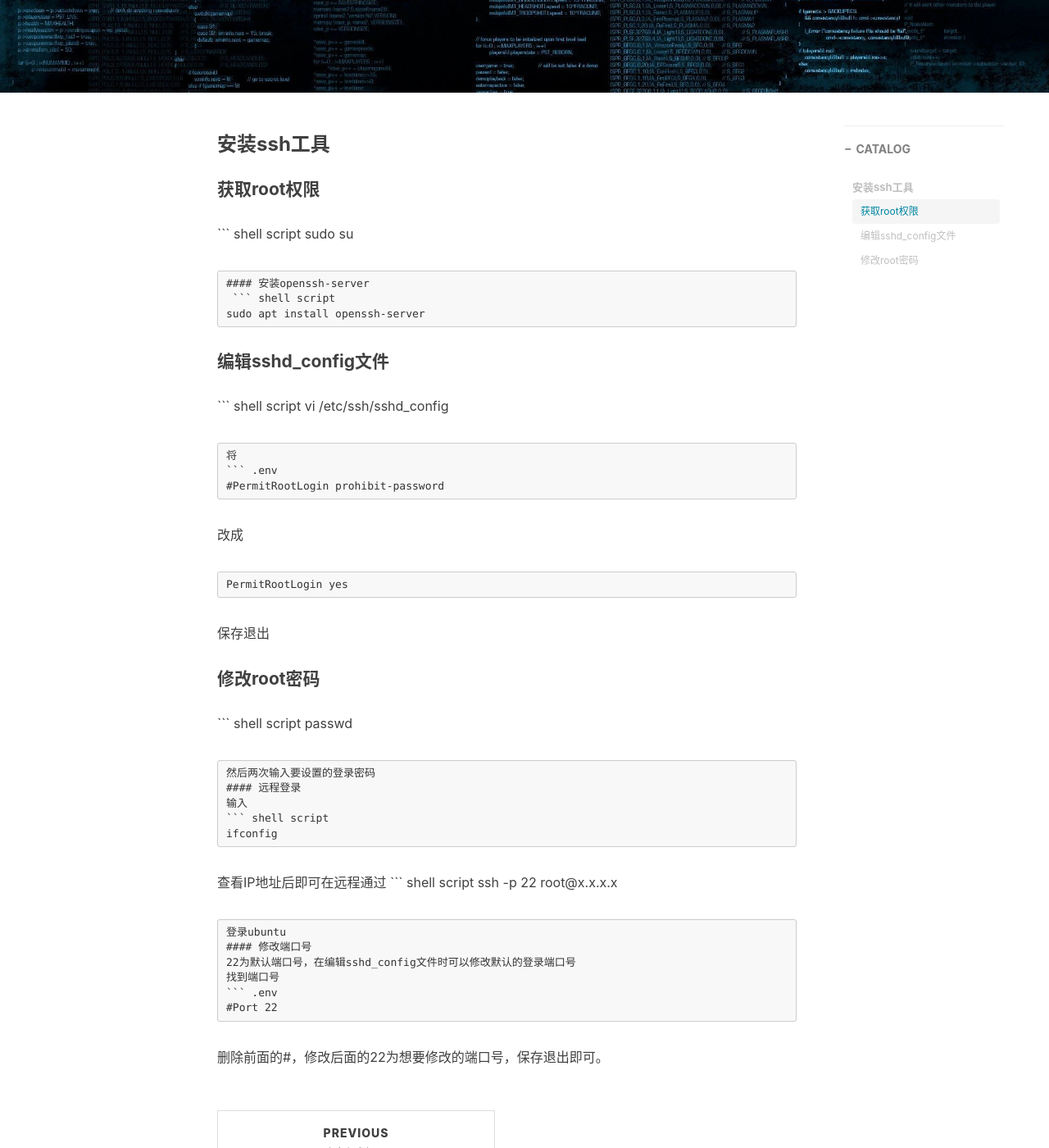
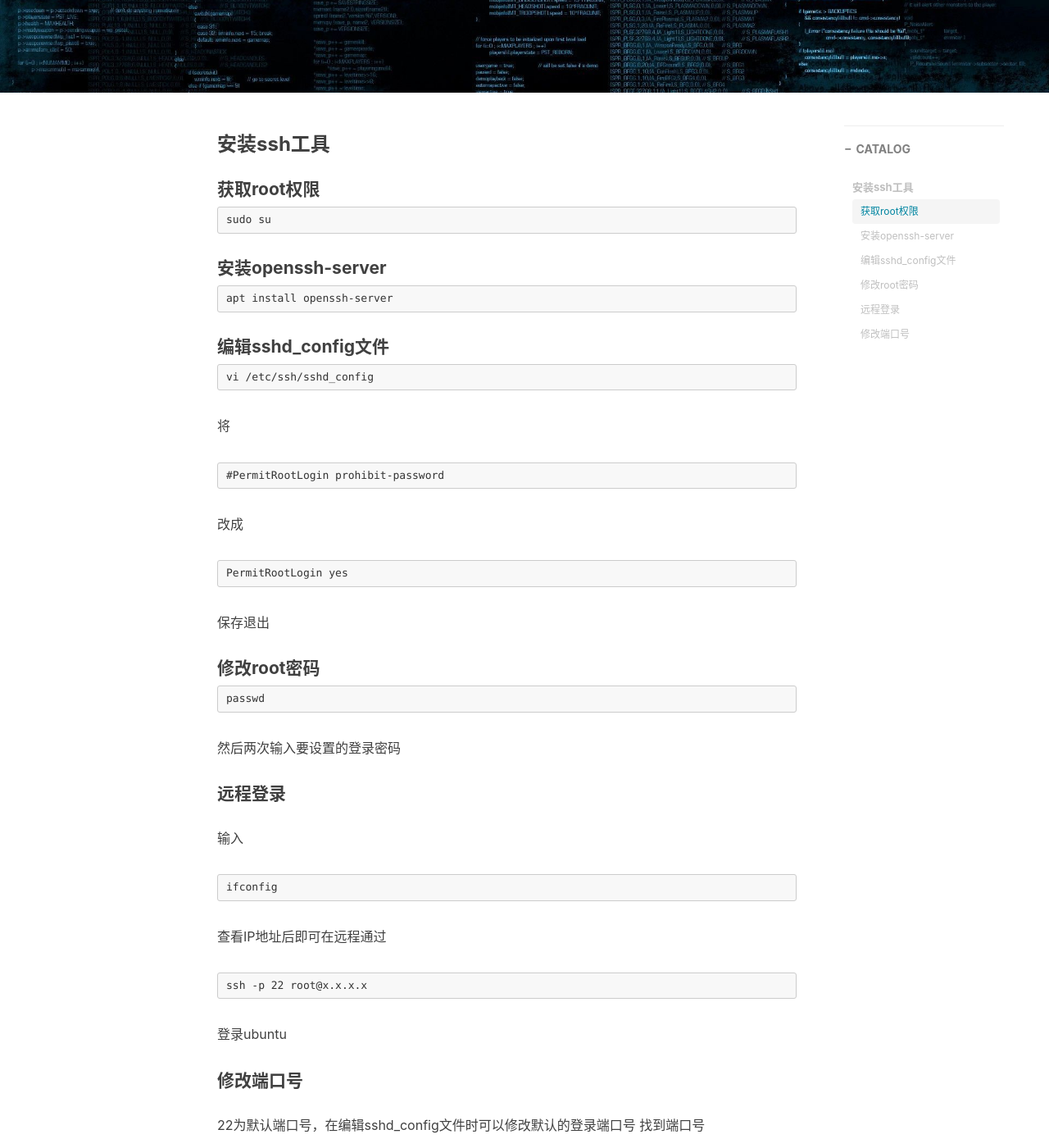
Before and after one commit to honorjoey/honorjoey.github.io, a Jekyll site: the page built from _posts/2020-03-12-配置ubuntu允许root用户远程登录.md, in a window 1280 px wide and 1400 px high, scrolled down 470 px. Shown: the whole window at 82% size. Built offline with Jekyll 4.4.1, drawn with Linux system fonts in a browser that asks for light colours; nearby versions of some CDN libraries; comment, search, counter and statistics services are not loaded.

Commit message:
add blog

````diff
--- a/_posts/2020-03-12-配置ubuntu允许root用户远程登录.md
+++ b/_posts/2020-03-12-配置ubuntu允许root用户远程登录.md
@@ -12,45 +12,45 @@ tags:								#标签
 ---
 ### 安装ssh工具
 #### 获取root权限
-``` shell script
+```
 sudo su
 ```
 #### 安装openssh-server
- ``` shell script
-sudo apt install openssh-server
+```
+apt install openssh-server
 ```
 #### 编辑sshd_config文件
-``` shell script
+```
 vi /etc/ssh/sshd_config
 ```
 将
-``` .env
+```
 #PermitRootLogin prohibit-password
 ```
 改成
-``` .env
+```
 PermitRootLogin yes
 ```
 保存退出
 #### 修改root密码
-``` shell script
+```
 passwd
 ```
 然后两次输入要设置的登录密码
 #### 远程登录
 输入
-``` shell script
+```
 ifconfig
 ```
 查看IP地址后即可在远程通过
-``` shell script
+```
 ssh -p 22 root@x.x.x.x
 ```
 登录ubuntu
 #### 修改端口号
 22为默认端口号，在编辑sshd_config文件时可以修改默认的登录端口号
 找到端口号
-``` .env
+```
 #Port 22
 ```
 删除前面的#，修改后面的22为想要修改的端口号，保存退出即可。
````
